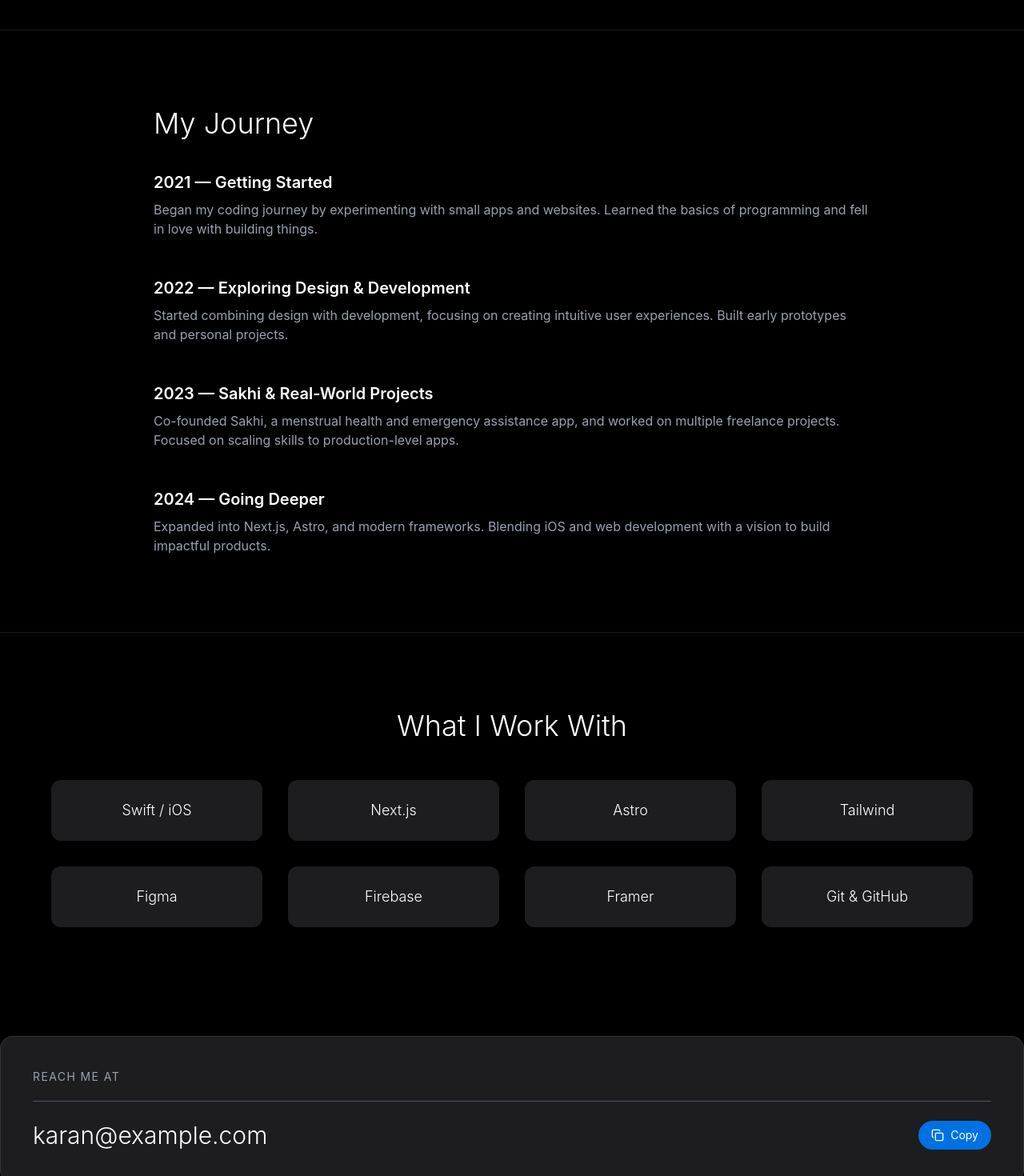
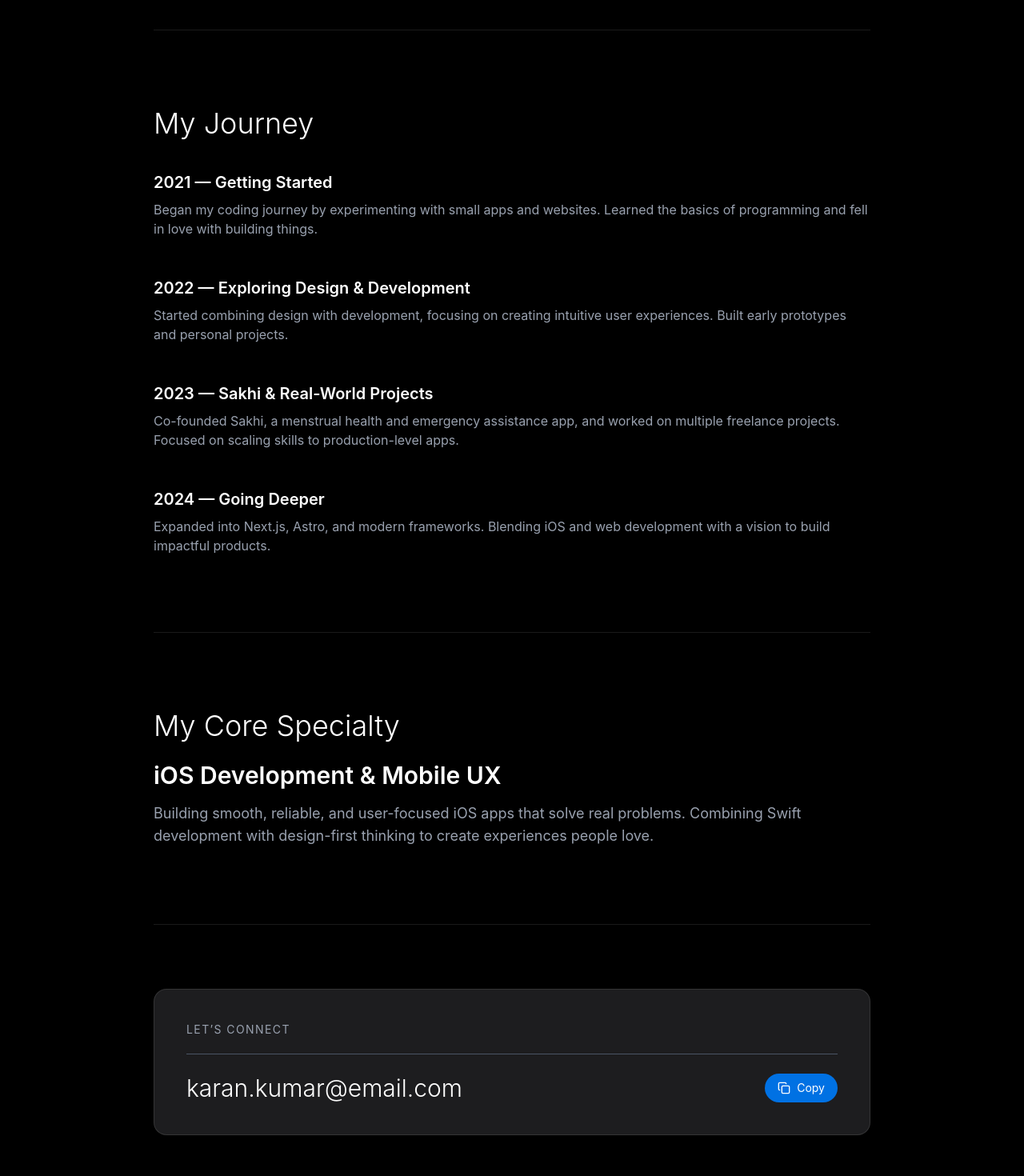
Before and after one commit to thekarandeveloper/thekarandeveloper, a Next.js app: page /about in a window 1280 px wide. Shown: the part 480-1950 px from the top of the page at 80% size. Built offline with nearby package versions, Linux system fonts and the light colour scheme.

Commit message:
fixed-about-page

```diff
--- a/components/micro/Header.jsx
+++ b/components/micro/Header.jsx
@@ -24,7 +24,7 @@
       : "items-center text-center"
 
   return (
-    <div className={`w-full flex flex-col justify-center gap-2 px-4 ${alignmentClasses}`}>
+    <div className={`w-full flex flex-col justify-center gap-2 ${alignmentClasses}`}>
 
       {/* Heading */}
       {heading && (
--- a/src/app/about/page.js
+++ b/src/app/about/page.js
@@ -1,22 +1,25 @@
 "use client"
 import Header from "../../../components/micro/Header"
 import ContactCard from "../../../components/ContactCard"
+
 export default function AboutPage() {
   return (
     <div className="bg-black text-white w-full">
+
       {/* Intro Section */}
-      <section className="px-6 md:px-20 py-24 border-b border-white/10">
+      <section className="max-w-4xl mx-auto py-24 border-b border-white/10">
         <Header
           heading="About Me"
           subHeading="Who I Am"
           desc="I'm Karan, an iOS and web developer passionate about building apps that make life easier and smarter. With a design-first mindset and a love for clean, functional code, I focus on creating experiences that feel effortless and inspiring."
           align="left"
+          className= "px-0"
         />
       </section>
 
       {/* Journey Section */}
-      <section className="px-6 md:px-20 py-24 border-b border-white/10">
-        <div className="max-w-4xl mx-auto">
+      <section className="px-6 md:px-20 ">
+        <div className="max-w-4xl mx-auto py-24 border-b border-white/10">
           <h2 className="text-3xl md:text-4xl font-light mb-10">My Journey</h2>
           <div className="space-y-12">
             <div>
@@ -48,40 +51,21 @@
       </section>
 
       {/* Skills Section */}
-      <section className="px-6 md:px-10 py-24">
-        <div className="max-w-6xl mx-auto text-center">
-          <h2 className="text-3xl md:text-4xl font-light mb-12">What I Work With</h2>
-          <div className="grid grid-cols-2 md:grid-cols-4 gap-8 text-lg font-light">
-            <div className="bg-[#1D1D1F] rounded-xl p-6 hover:bg-[#2C2C2E] transition">
-              Swift / iOS
-            </div>
-            <div className="bg-[#1D1D1F] rounded-xl p-6 hover:bg-[#2C2C2E] transition">
-              Next.js
-            </div>
-            <div className="bg-[#1D1D1F] rounded-xl p-6 hover:bg-[#2C2C2E] transition">
-              Astro
-            </div>
-            <div className="bg-[#1D1D1F] rounded-xl p-6 hover:bg-[#2C2C2E] transition">
-              Tailwind
-            </div>
-            <div className="bg-[#1D1D1F] rounded-xl p-6 hover:bg-[#2C2C2E] transition">
-              Figma
-            </div>
-            <div className="bg-[#1D1D1F] rounded-xl p-6 hover:bg-[#2C2C2E] transition">
-              Firebase
-            </div>
-            <div className="bg-[#1D1D1F] rounded-xl p-6 hover:bg-[#2C2C2E] transition">
-              Framer
-            </div>
-            <div className="bg-[#1D1D1F] rounded-xl p-6 hover:bg-[#2C2C2E] transition">
-              Git & GitHub
-            </div>
-          </div>
+     <section className="px-6 md:px-20">
+      <div className="max-w-4xl mx-auto text-left  py-24 border-b border-white/10">
+        <h2 className="text-4xl font-light mb-6">My Core Specialty</h2>
+        <h3 className="text-3xl font-semibold mb-4">iOS Development & Mobile UX</h3>
+        <p className="text-gray-400 text-lg">
+          Building smooth, reliable, and user-focused iOS apps that solve real problems. Combining Swift development with design-first thinking to create experiences people love.
+        </p>
+      </div>
+    </section>
+      {/* Contact Section */}
+      <section className="px-6 md:px-20 py-10 border-b border-white/10">
+        <div className="max-w-4xl mx-auto">
+          <ContactCard label="Let’s Connect" email="karan.kumar@email.com" />
         </div>
       </section>
-
-
-      <ContactCard></ContactCard>
     </div>
   )
 }
```
